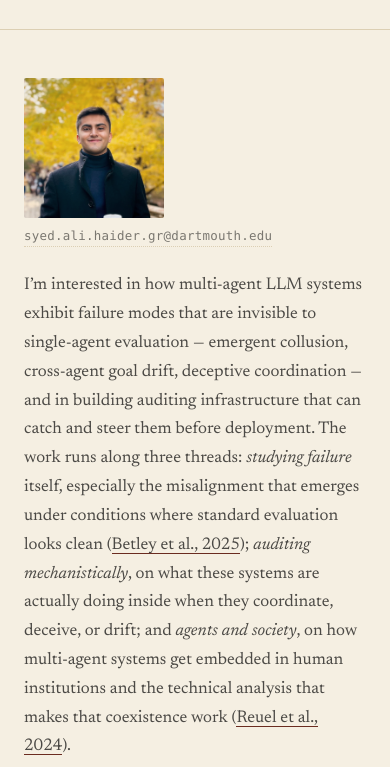
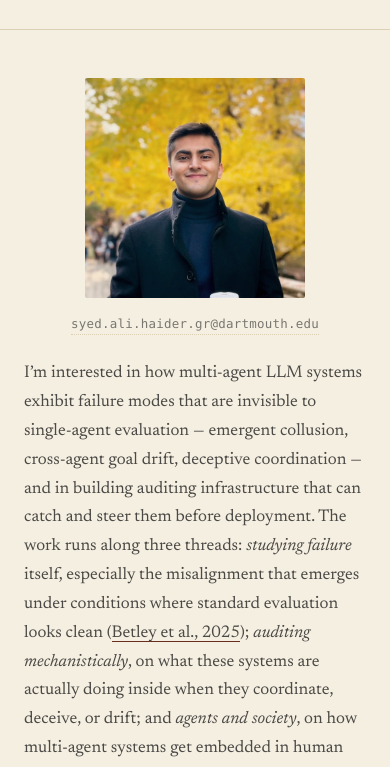
Before and after one commit to s-haider10/s-haider10.github.io, an Astro site: page / in a window 390 px wide. Shown: the part 56-823 px from the top of the page. Built offline with nearby package versions, Linux system fonts and the light colour scheme; Astro itself is replaced by a stand-in of ours.

Commit message:
mobile img  change

```diff
--- a/src/styles/global.css
+++ b/src/styles/global.css
@@ -514,18 +514,20 @@ hr {
   }
   .about-aside {
     order: -1;
-    width: auto;
+    width: 100%;
     flex-direction: column;
-    align-items: flex-start;
-    gap: var(--s-1);
+    align-items: center;
+    gap: var(--s-2);
+    text-align: center;
   }
   .about-photo {
-    width: 140px;
-    height: 140px;
+    width: 220px;
+    height: 220px;
     flex-shrink: 0;
   }
   .about-contact {
     padding-bottom: 0;
+    align-items: center;
   }
 }
 
```
